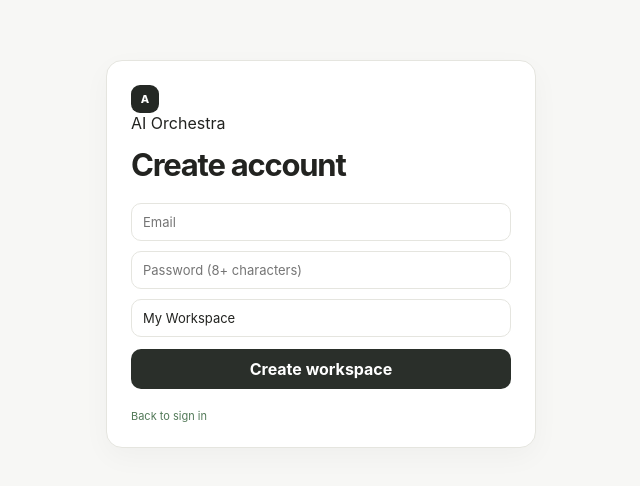
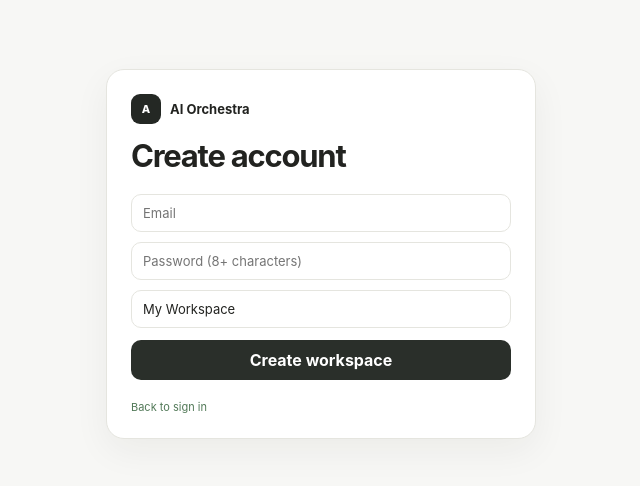
Before and after one commit to pixeldoumh-spec/Ai-orchestra, a Next.js app: page /auth/sign-up in a window 1280 px wide. Shown: the part 146-632 px from the top of the page, without its empty margins (319-959 px from the left). Built offline with nearby package versions, Linux system fonts and the light colour scheme.

Commit message:
Polish authentication branding for new UI

```diff
--- a/app/globals.css
+++ b/app/globals.css
@@ -276,3 +276,8 @@ button:focus-visible,a:focus-visible,input:focus-visible,textarea:focus-visible,
 .orchestraSecondaryApp .composerRow{flex-wrap:wrap}
 .orchestraSecondaryApp .composerRow>*{min-width:0}
 @media(max-width:720px){.orchestraSecondaryApp .secondaryContent{padding-bottom:28px}}
+
+
+.authBrand{display:flex;align-items:center;gap:9px;font-size:13px;font-weight:750;margin-bottom:2px}
+.authBrand .brandMark{width:30px;height:30px}
+.authCard{border-radius:18px;box-shadow:0 12px 36px rgba(30,30,24,.055)}
```
